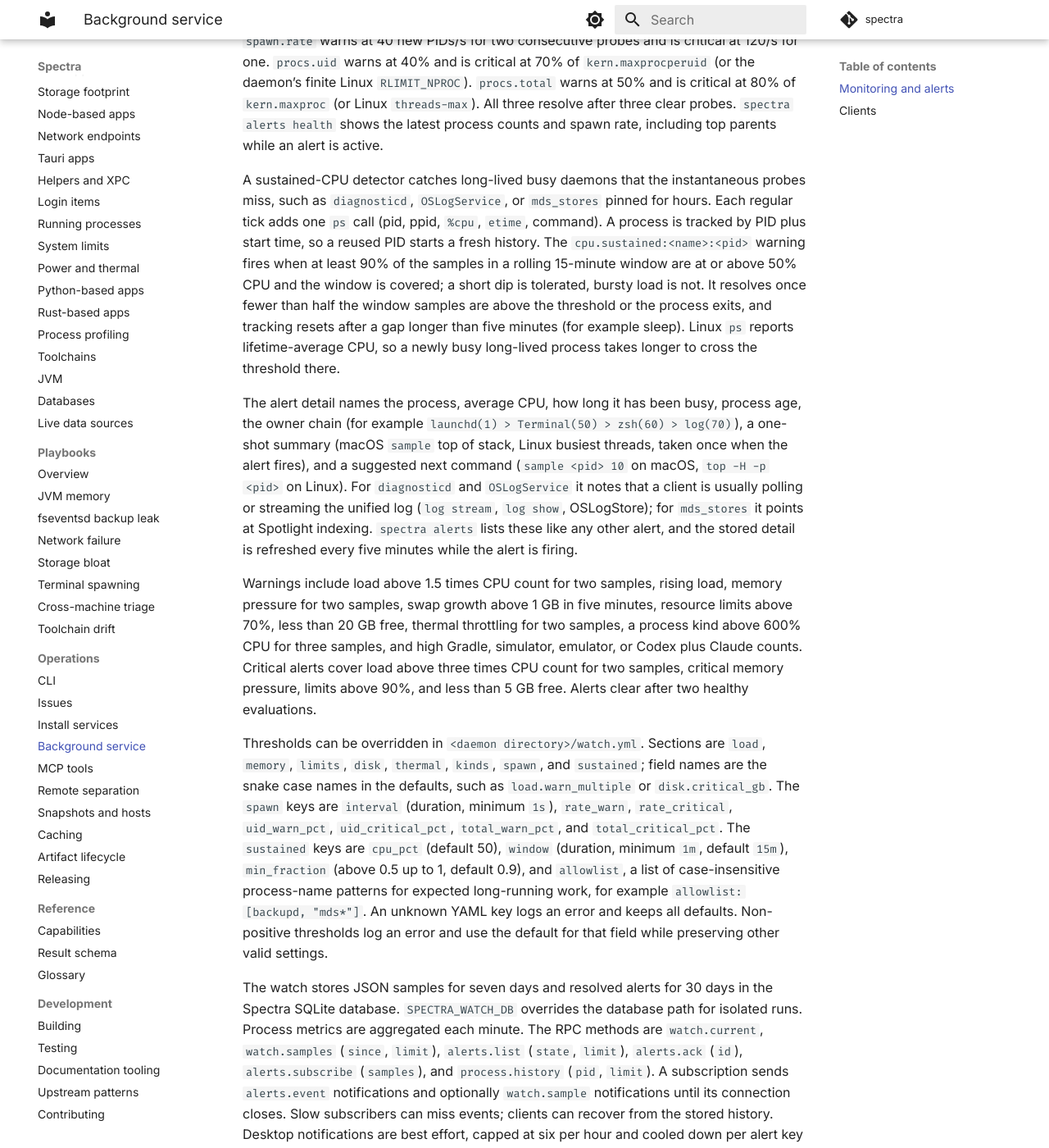
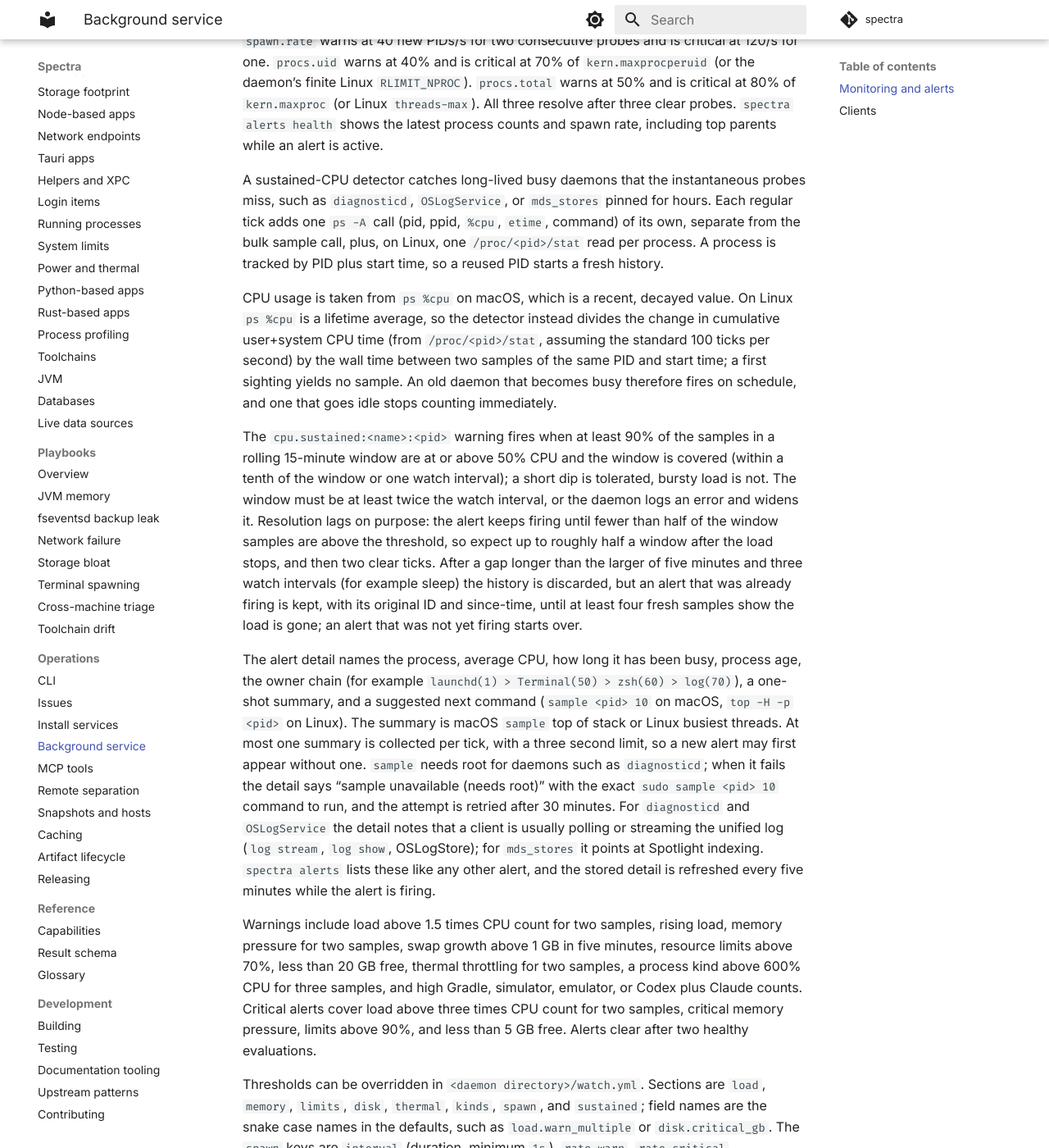
Before and after one commit to kaeawc/spectra, an MkDocs documentation site: the page built from docs/operations/daemon.md, in a window 1280 px wide and 1400 px high, scrolled down 1604 px. Shown: the whole window at 82% size. Built offline with MkDocs 1.6.1 and Material for MkDocs 9.7.7, drawn with Linux system fonts in a browser that asks for light colours; comment, search, counter and statistics services are not loaded; some of the changed text lies outside the part shown.

Commit message:
docs: describe Linux delta CPU, resolution lag, sample limits and allowlist
Co-Authored-By: Claude Sonnet 5.5 <noreply@anthropic.com>
Claude-Session: https://claude.ai/code/session_01U8xmvzLBTHJmjtoSCTBdRT

```diff
--- a/docs/operations/daemon.md
+++ b/docs/operations/daemon.md
@@ -77,25 +77,44 @@ while an alert is active.
 
 A sustained-CPU detector catches long-lived busy daemons that the
 instantaneous probes miss, such as `diagnosticd`, `OSLogService`, or
-`mds_stores` pinned for hours. Each regular tick adds one `ps` call (pid, ppid,
-`%cpu`, `etime`, command). A process is tracked by PID plus start time, so a
-reused PID starts a fresh history. The `cpu.sustained:<name>:<pid>` warning
-fires when at least 90% of the samples in a rolling 15-minute window are at or
-above 50% CPU and the window is covered; a short dip is tolerated, bursty load
-is not. It resolves once fewer than half the window samples are above the
-threshold or the process exits, and tracking resets after a gap longer than five
-minutes (for example sleep). Linux `ps` reports lifetime-average CPU, so a
-newly busy long-lived process takes longer to cross the threshold there.
+`mds_stores` pinned for hours. Each regular tick adds one `ps -A` call (pid,
+ppid, `%cpu`, `etime`, command) of its own, separate from the bulk sample call,
+plus, on Linux, one `/proc/<pid>/stat` read per process. A process is tracked
+by PID plus start time, so a reused PID starts a fresh history.
+
+CPU usage is taken from `ps %cpu` on macOS, which is a recent, decayed value.
+On Linux `ps %cpu` is a lifetime average, so the detector instead divides the
+change in cumulative user+system CPU time (from `/proc/<pid>/stat`, assuming
+the standard 100 ticks per second) by the wall time between two samples of the
+same PID and start time; a first sighting yields no sample. An old daemon that
+becomes busy therefore fires on schedule, and one that goes idle stops counting
+immediately.
+
+The `cpu.sustained:<name>:<pid>` warning fires when at least 90% of the samples
+in a rolling 15-minute window are at or above 50% CPU and the window is covered
+(within a tenth of the window or one watch interval); a short dip is tolerated,
+bursty load is not. The window must be at least twice the watch interval, or the
+daemon logs an error and widens it. Resolution lags on purpose: the alert keeps
+firing until fewer than half of the window samples are above the threshold, so
+expect up to roughly half a window after the load stops, and then two clear
+ticks. After a gap longer than the larger of five minutes and three watch
+intervals (for example sleep) the history is discarded, but an alert that was
+already firing is kept, with its original ID and since-time, until at least four
+fresh samples show the load is gone; an alert that was not yet firing starts over.
 
 The alert detail names the process, average CPU, how long it has been busy,
 process age, the owner chain (for example `launchd(1) > Terminal(50) >
-zsh(60) > log(70)`), a one-shot summary (macOS `sample` top of stack, Linux
-busiest threads, taken once when the alert fires), and a suggested next command
-(`sample <pid> 10` on macOS, `top -H -p <pid>` on Linux). For `diagnosticd` and
-`OSLogService` it notes that a client is usually polling or streaming the
-unified log (`log stream`, `log show`, OSLogStore); for `mds_stores` it points
-at Spotlight indexing. `spectra alerts` lists these like any other alert, and the
-stored detail is refreshed every five minutes while the alert is firing.
+zsh(60) > log(70)`), a one-shot summary, and a suggested next command (`sample
+<pid> 10` on macOS, `top -H -p <pid>` on Linux). The summary is macOS `sample`
+top of stack or Linux busiest threads. At most one summary is collected per tick,
+with a three second limit, so a new alert may first appear without one. `sample`
+needs root for daemons such as `diagnosticd`; when it fails the detail says
+"sample unavailable (needs root)" with the exact `sudo sample <pid> 10`
+command to run, and the attempt is retried after 30 minutes. For `diagnosticd` and `OSLogService` the detail notes
+that a client is usually polling or streaming the unified log (`log stream`,
+`log show`, OSLogStore); for `mds_stores` it points at Spotlight indexing.
+`spectra alerts` lists these like any other alert, and the stored detail is
+refreshed every five minutes while the alert is firing.
 
 Warnings include load above 1.5 times CPU count for two samples, rising load,
 memory pressure for two samples, swap growth above 1 GB in five minutes,
@@ -114,7 +133,9 @@ snake case names in the defaults, such as `load.warn_multiple` or
 (default 50), `window` (duration, minimum `1m`, default `15m`), `min_fraction`
 (above 0.5 up to 1, default 0.9), and `allowlist`, a list of case-insensitive
 process-name patterns for expected long-running work, for example
-`allowlist: [backupd, "mds*"]`. An unknown YAML key logs an error and keeps all defaults.
+`allowlist: [backupd, "mds*"]`. Patterns match the process base name only,
+not the path or arguments, and on Linux the name is the kernel `comm`, which is
+truncated to 15 characters, so write the pattern against the truncated name. An unknown YAML key logs an error and keeps all defaults.
 Non-positive thresholds log an error and use the default for that field while
 preserving other valid settings.
 
```
